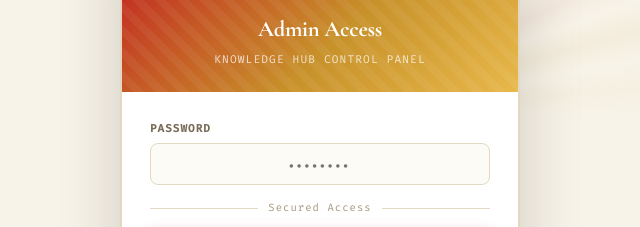
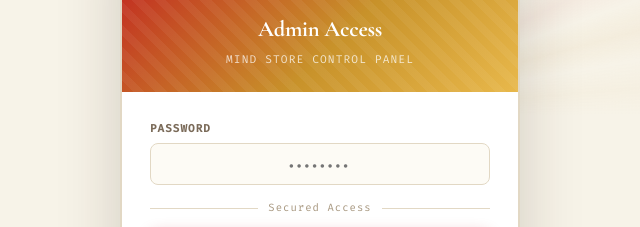
Before and after one commit to AkshayNalange/LinkBoard, a website: page admin.html in a window 1280 px wide. Shown: the part 284-511 px from the top of the page, 320-960 px from the left. Drawn offline with nearby package versions, Linux system fonts and the light colour scheme; a web font is replaced by a local one.

Commit message:
Update admin.html

```diff
--- a/admin.html
+++ b/admin.html
@@ -3,7 +3,7 @@
 <head>
   <meta charset="UTF-8"/>
   <meta name="viewport" content="width=device-width,initial-scale=1.0"/>
-  <title>Admin — Knowledge Hub</title>
+  <title>Admin — Mind Store</title>
   <link rel="stylesheet" href="css/style.css"/>
 </head>
 <body>
@@ -24,7 +24,7 @@
         <div class="compass-dot"></div>
       </div>
       <div class="login-hdr-title">Admin Access</div>
-      <div class="login-hdr-sub">Knowledge Hub Control Panel</div>
+      <div class="login-hdr-sub">Mind Store Control Panel</div>
     </div>
     <div class="login-form-area">
       <div class="login-field-wrap">
@@ -44,9 +44,9 @@
   <header class="header">
     <div class="header-inner">
       <a href="index.html" class="logo">
-        <img src="icon/master_icon.png" alt="Knowledge Hub" class="logo-icon-img" style="width:38px;height:38px;object-fit:contain;border-radius:6px;"/>
+        <img src="icon/master_icon.png" alt="Mind Store" class="logo-icon-img" style="width:38px;height:38px;object-fit:contain;border-radius:6px;"/>
         <div class="logo-text">
-          <div class="logo-name">Knowledge<span> Hub</span></div>
+          <div class="logo-name">Mind<span> Store</span></div>
           <div class="logo-sub">// Admin Panel</div>
         </div>
       </a>
```
